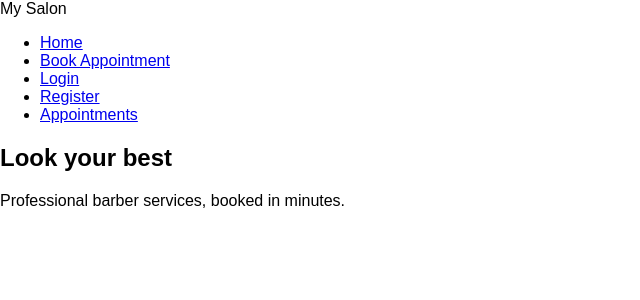
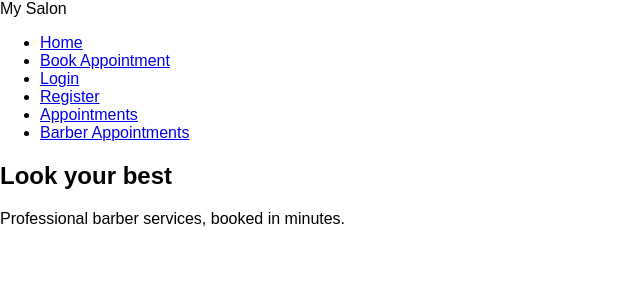
Before and after one commit to Aurelian04/barber_app_frontend, a React (Vite) app: page / in a window 1280 px wide. Shown: the top 300 px of the page, without its empty margins (0-640 px from the left). Built offline with nearby package versions, Linux system fonts and the light colour scheme.

Commit message:
Added /barber/appointments to navbar

```diff
--- a/src/components/Navbar.jsx
+++ b/src/components/Navbar.jsx
@@ -12,6 +12,7 @@ function Navbar() {
                 <li><NavLink to="/login">Login</NavLink></li>
                 <li><NavLink to="/register">Register</NavLink></li>
                 <li><NavLink to="/appointments">Appointments</NavLink></li>
+                <li><NavLink to="/barber/appointments">Barber Appointments</NavLink></li>
             </ul>
         </nav>
     )
```
